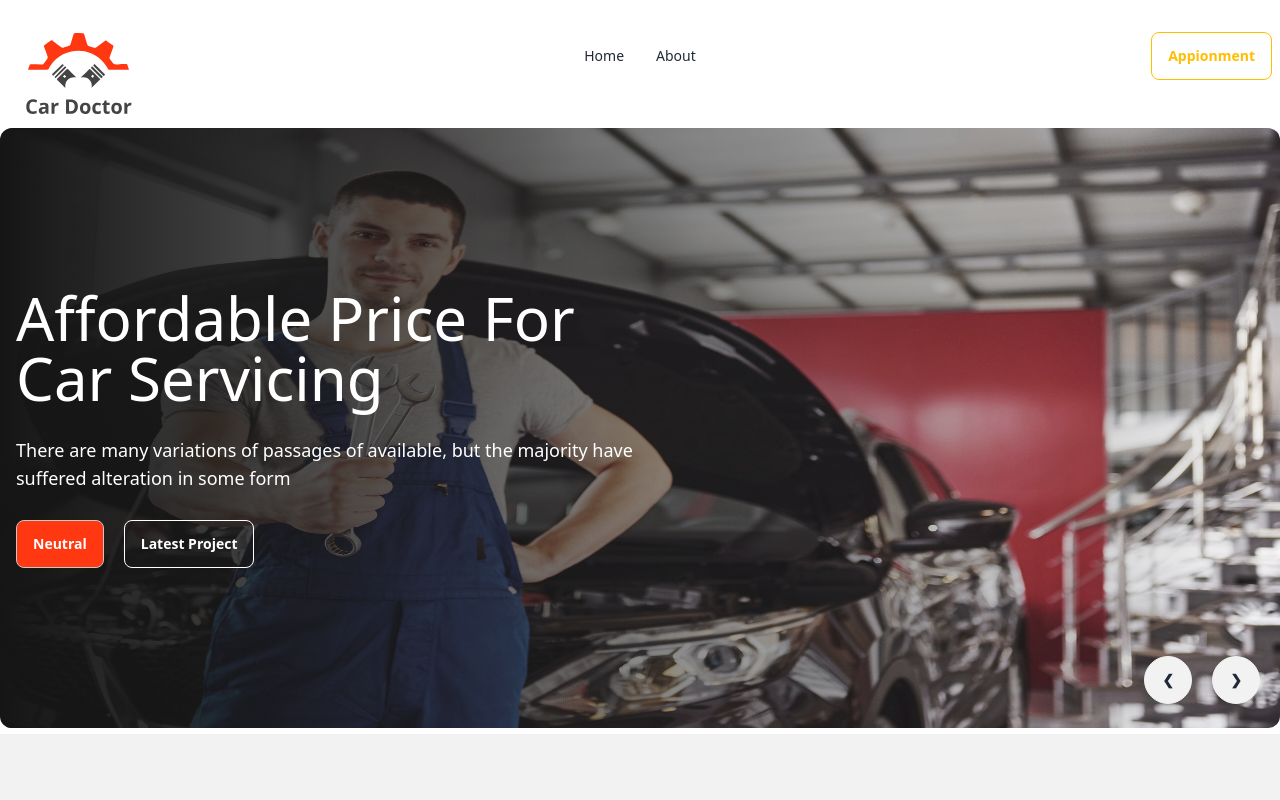
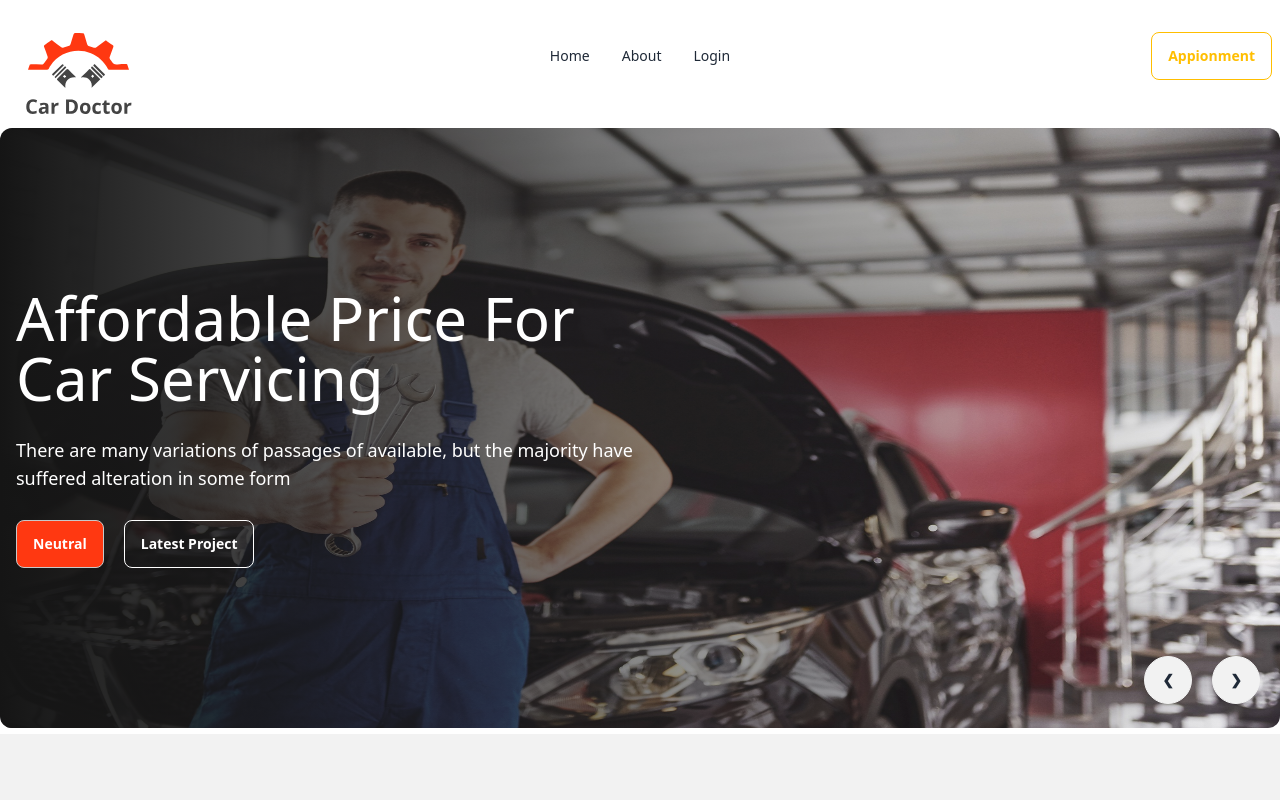
Before and after one commit to Mohiuddin10/car-access-service, a React (Vite) app: page / in a window 1280 px wide. Shown: the top 800 px of the page. Built offline with nearby package versions, Linux system fonts and the light colour scheme; no server answers.

Commit message:
nav edited

```diff
--- a/src/Pages/Shared/NavBar/Navber.jsx
+++ b/src/Pages/Shared/NavBar/Navber.jsx
@@ -6,6 +6,7 @@ const Navbar = () => {
     const navItems = <>
         <li><Link to="/">Home</Link></li>
         <li><Link to="/about">About</Link></li>
+        <li><Link to="/login">Login</Link></li>
     </>
 
     return (
```
